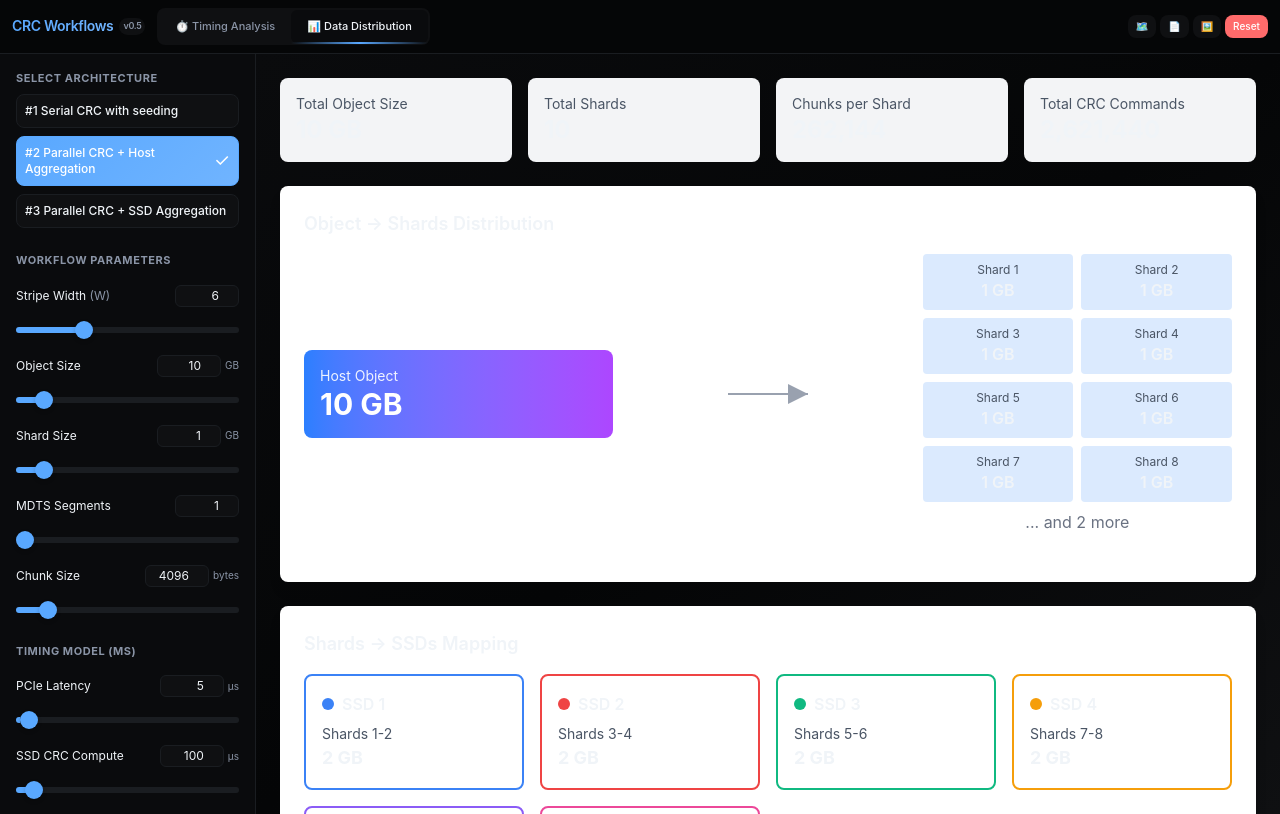
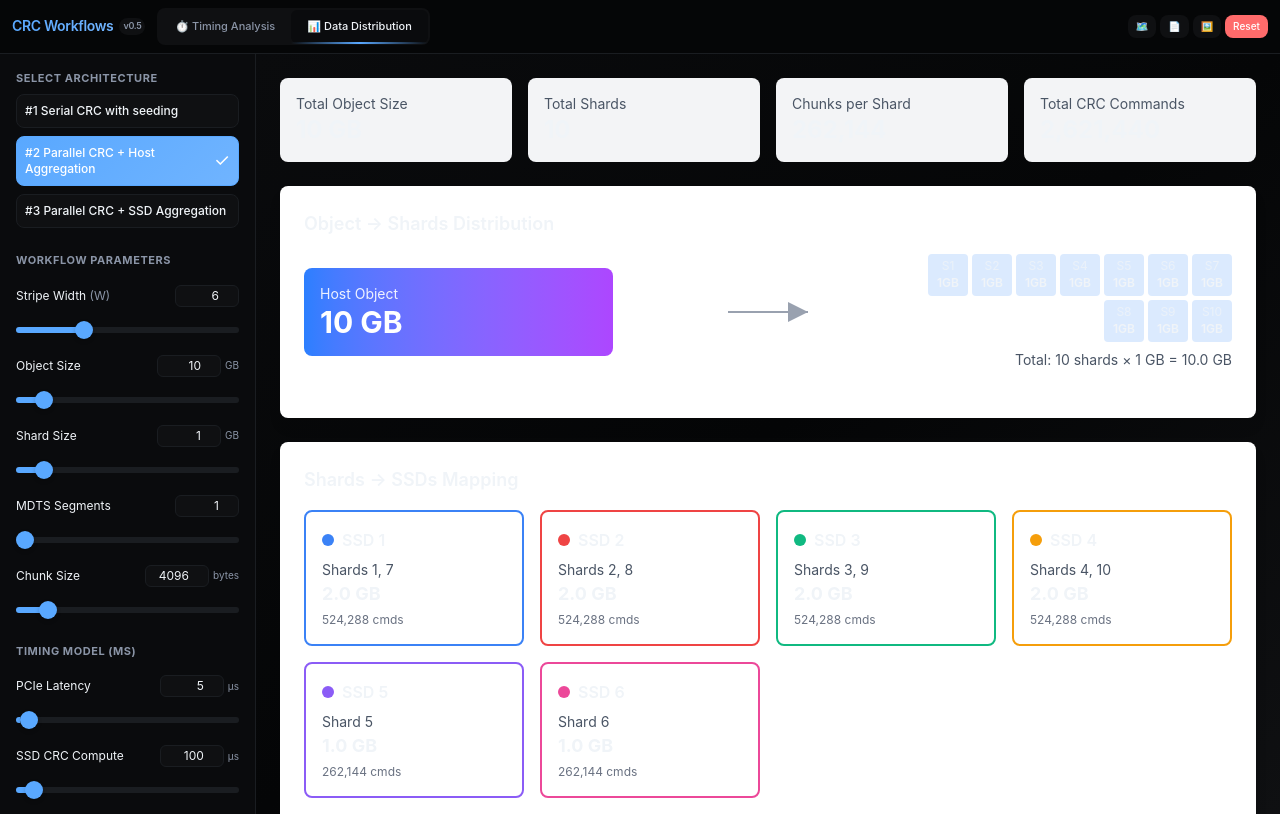
Before and after one commit to vinitvyas09/ssd-crc, a Next.js app: page /crc-workflow in a window 1280 px wide. Both pictures are taken after a click on the button "📊 Data Distribution". Built offline with nearby package versions, Linux system fonts and the light colour scheme.

Commit message:
Enhance DataDistributionView component by implementing round-robin shard distribution across SSDs and improving shard display logic. Updated UI to show a maximum of 15 shards with ellipsis for overflow, ensuring better clarity and user experience in visualizing data distribution.

```diff
--- a/app/components/crc-workflow/DataDistributionView.tsx
+++ b/app/components/crc-workflow/DataDistributionView.tsx
@@ -12,19 +12,24 @@ export default function DataDistributionView({ state }: DataDistributionViewProp
 
   const calculations = useMemo(() => {
     const totalShards = Math.ceil(objectSizeGB / shardSizeGB);
-    const shardsPerSSD = Math.ceil(totalShards / W);
     const bytesPerShard = shardSizeGB * 1024 * 1024 * 1024;
     const chunksPerShard = Math.ceil(bytesPerShard / chunkBytes);
     const totalChunks = totalShards * chunksPerShard;
     const chunkSizeMB = chunkBytes / (1024 * 1024);
 
+    // Distribute shards evenly across SSDs using round-robin
+    const shardDistribution: number[][] = Array.from({ length: W }, () => []);
+    for (let i = 0; i < totalShards; i++) {
+      shardDistribution[i % W].push(i);
+    }
+
     return {
       totalShards,
-      shardsPerSSD,
       chunksPerShard,
       totalChunks,
       chunkSizeMB,
-      bytesPerShard
+      bytesPerShard,
+      shardDistribution
     };
   }, [objectSizeGB, shardSizeGB, chunkBytes, W]);
 
@@ -80,18 +85,71 @@ export default function DataDistributionView({ state }: DataDistributionViewProp
           </div>
 
           <div className="flex-1">
-            <div className="grid grid-cols-2 gap-2">
-              {Array.from({ length: Math.min(calculations.totalShards, 8) }).map((_, i) => (
-                <div key={i} className="bg-blue-100 dark:bg-blue-900 rounded p-2 text-center">
-                  <div className="text-xs text-gray-600 dark:text-gray-400">Shard {i + 1}</div>
-                  <div className="font-semibold">{shardSizeGB} GB</div>
-                </div>
-              ))}
-              {calculations.totalShards > 8 && (
-                <div className="col-span-2 text-center text-gray-500 dark:text-gray-400">
-                  ... and {calculations.totalShards - 8} more
-                </div>
-              )}
+            <div className="flex flex-wrap gap-1 justify-end">
+              {(() => {
+                const maxVisibleShards = 15;
+                const shardViews = [];
+
+                if (calculations.totalShards <= maxVisibleShards) {
+                  // Show all shards
+                  for (let i = 0; i < calculations.totalShards; i++) {
+                    shardViews.push(
+                      <div
+                        key={i}
+                        className="bg-blue-100 dark:bg-blue-900 rounded px-2 py-1 text-center"
+                        style={{
+                          minWidth: `${Math.max(40, 100 / Math.sqrt(calculations.totalShards))}px`,
+                          fontSize: `${Math.max(10, 14 - calculations.totalShards / 5)}px`
+                        }}
+                      >
+                        <div className="text-xs opacity-75">S{i + 1}</div>
+                        <div className="font-semibold">{shardSizeGB}GB</div>
+                      </div>
+                    );
+                  }
+                } else {
+                  // Show first 13, ellipsis, then last shard
+                  for (let i = 0; i < 13; i++) {
+                    const scale = 1 - (i / 20);
+                    shardViews.push(
+                      <div
+                        key={i}
+                        className="bg-blue-100 dark:bg-blue-900 rounded px-2 py-1 text-center transition-all"
+                        style={{
+                          minWidth: `${40 * scale}px`,
+                          fontSize: `${Math.max(10, 14 * scale)}px`,
+                          opacity: 0.5 + scale * 0.5
+                        }}
+                      >
+                        <div className="text-xs opacity-75">S{i + 1}</div>
+                        <div className="font-semibold">{shardSizeGB}GB</div>
+                      </div>
+                    );
+                  }
+
+                  shardViews.push(
+                    <div key="ellipsis" className="flex items-center px-2 text-gray-500 dark:text-gray-400 font-bold">
+                      ···
+                    </div>
+                  );
+
+                  shardViews.push(
+                    <div
+                      key={calculations.totalShards - 1}
+                      className="bg-blue-100 dark:bg-blue-900 rounded px-2 py-1 text-center"
+                      style={{ minWidth: '40px', fontSize: '12px' }}
+                    >
+                      <div className="text-xs opacity-75">S{calculations.totalShards}</div>
+                      <div className="font-semibold">{shardSizeGB}GB</div>
+                    </div>
+                  );
+                }
+
+                return shardViews;
+              })()}
+            </div>
+            <div className="text-right mt-2 text-sm text-gray-600 dark:text-gray-400">
+              Total: {calculations.totalShards} shards × {shardSizeGB} GB = {(calculations.totalShards * shardSizeGB).toFixed(1)} GB
             </div>
           </div>
         </div>
@@ -103,9 +161,8 @@ export default function DataDistributionView({ state }: DataDistributionViewProp
 
         <div className="grid grid-cols-2 md:grid-cols-3 lg:grid-cols-4 gap-4">
           {Array.from({ length: W }).map((_, ssdIndex) => {
-            const startShard = ssdIndex * calculations.shardsPerSSD;
-            const endShard = Math.min(startShard + calculations.shardsPerSSD - 1, calculations.totalShards - 1);
-            const shardCount = endShard >= startShard ? endShard - startShard + 1 : 0;
+            const shards = calculations.shardDistribution[ssdIndex];
+            const shardCount = shards.length;
 
             return (
               <div key={ssdIndex} className="border-2 rounded-lg p-4" style={{ borderColor: ssdColors[ssdIndex % ssdColors.length] }}>
@@ -116,9 +173,17 @@ export default function DataDistributionView({ state }: DataDistributionViewProp
                 {shardCount > 0 ? (
                   <>
                     <div className="text-sm text-gray-600 dark:text-gray-400">
-                      {shardCount === 1 ? `Shard ${startShard + 1}` : `Shards ${startShard + 1}-${endShard + 1}`}
+                      {shardCount === 1
+                        ? `Shard ${shards[0] + 1}`
+                        : shardCount <= 3
+                        ? `Shards ${shards.map(s => s + 1).join(', ')}`
+                        : `Shards ${shards[0] + 1}, ${shards[1] + 1}... (${shardCount} total)`
+                      }
                     </div>
-                    <div className="text-lg font-bold">{shardCount * shardSizeGB} GB</div>
+                    <div className="text-lg font-bold">{(shardCount * shardSizeGB).toFixed(1)} GB</div>
+                    <div className="text-xs text-gray-500 dark:text-gray-500 mt-1">
+                      {(shardCount * calculations.chunksPerShard).toLocaleString()} cmds
+                    </div>
                   </>
                 ) : (
                   <div className="text-sm text-gray-400 dark:text-gray-600">No data</div>
```
